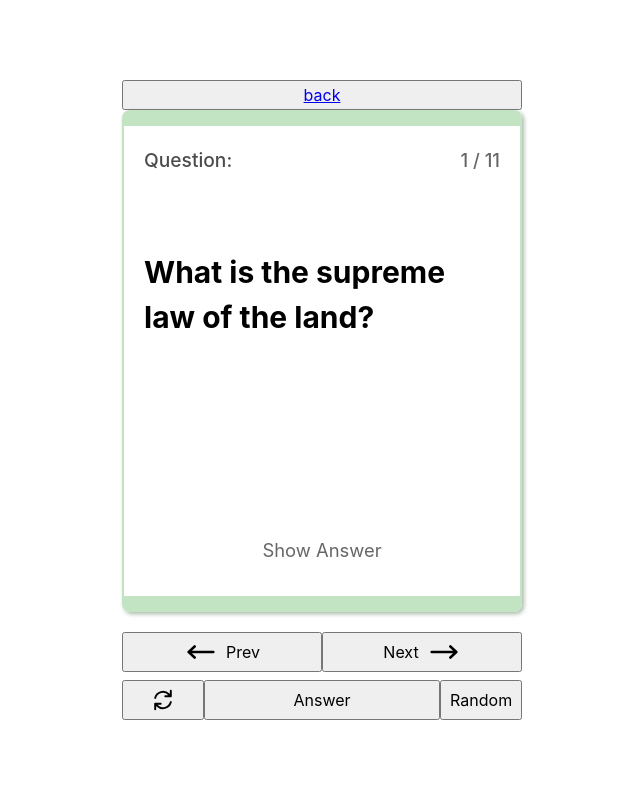
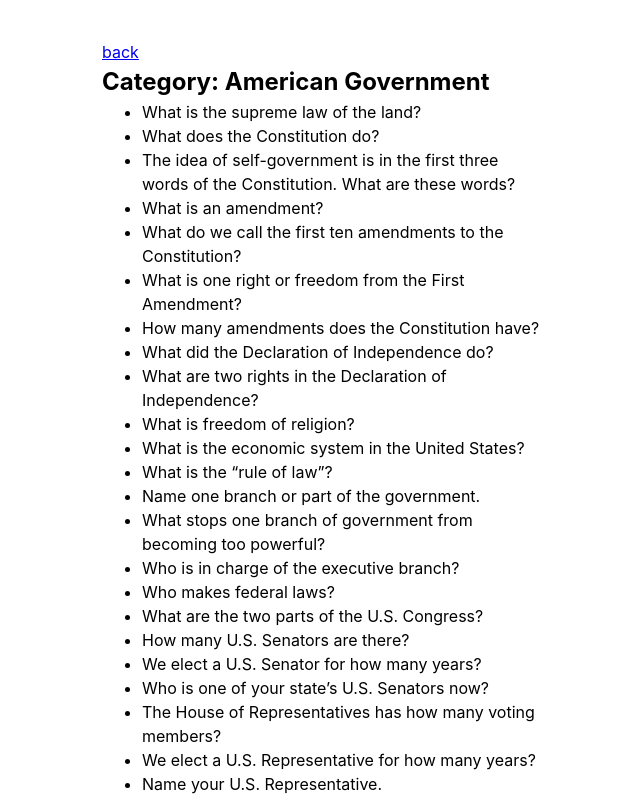
Before and after one commit to sprajams/flashcards, a React (Create React App) app: page /category/1 in a window 1280 px wide. Shown: the top 800 px of the page, without its empty margins (318-958 px from the left). Built offline with nearby package versions, Linux system fonts and the light colour scheme.

Commit message:
category component with back link

```diff
--- a/src/App.js
+++ b/src/App.js
@@ -3,6 +3,7 @@ import qData from "./assets/output.json";
 import CardMain from "./components/CardMain";
 import Homepage from "./components/Homepage";
 import { Routes, Route } from "react-router-dom";
+import Category from "./components/Category";
 // import { useSelector } from "react-redux";
 import "./App.css";
 
@@ -15,6 +16,7 @@ function App() {
     dataBreakpoint.start,
     dataBreakpoint.end + 1
   );
+
   return (
     <div className="outer">
       <div className="inner">
@@ -23,7 +25,9 @@ function App() {
             path="/"
             element={<Homepage setDataBreakpoint={setDataBreakpoint} />}
           />
-          <Route path="/category/:id" element={<CardMain data={dataSlice} />} />
+          <Route path="category">
+            <Route path=":categoryId" element={<Category data={dataSlice} />} />
+          </Route>
         </Routes>
       </div>
     </div>
--- a/src/assets/grouped.js
+++ b/src/assets/grouped.js
@@ -1,10 +1,10 @@
 import data from "./output.json";
 
 const groups = {
-  1: data.questions.slice(0, 56),
-  2: data.questions.slice(57, 86),
-  3: data.questions.slice(87, 99),
-  all: data.questions,
+  1: { title: "American Government", data: data.questions.slice(0, 57) },
+  2: { title: "American History", data: data.questions.slice(57, 87) },
+  3: { title: "Other", data: data.questions.slice(87, 100) },
+  all: { title: "All", data: data.questions },
 };
 
 export default groups;
--- a/src/components/CardMain/index.jsx
+++ b/src/components/CardMain/index.jsx
@@ -5,7 +5,6 @@ import CardLayout from "../CardLayout";
 const CardMain = ({ data }) => {
   const [activeIndex, setActiveIndex] = useState(0);
   const [activeFront, setActiveFront] = useState(true);
-  console.log(activeIndex);
   const handleNext = () => {
     setActiveFront(true);
     if (activeIndex < data.length - 1) {
@@ -36,9 +35,8 @@ const CardMain = ({ data }) => {
   return (
     <div className="outer">
       <div className="inner">
-        <button>
-          <Link to="/">back</Link>
-        </button>
+        <Link to="/">back</Link>
+
         <>
           <div className="contentContainer">
             <CardLayout
--- /dev/null
+++ b/src/components/Category/index.jsx
@@ -0,0 +1,23 @@
+import { Link, useParams } from "react-router-dom";
+import groups from "../../assets/grouped";
+
+const Category = () => {
+  const { categoryId } = useParams();
+  const data = groups[categoryId].data ?? []; // if data is undefined, set as empty array to not break
+  return (
+    <>
+      <Link to="/">back</Link>
+
+      <h2>Category: {groups[categoryId].title}</h2>
+      {data.length > 0 ? (
+        <ul>
+          {data.map((x, i) => {
+            return <li key={i}>{x.question}</li>;
+          })}
+        </ul>
+      ) : null}
+    </>
+  );
+};
+
+export default Category;
```
